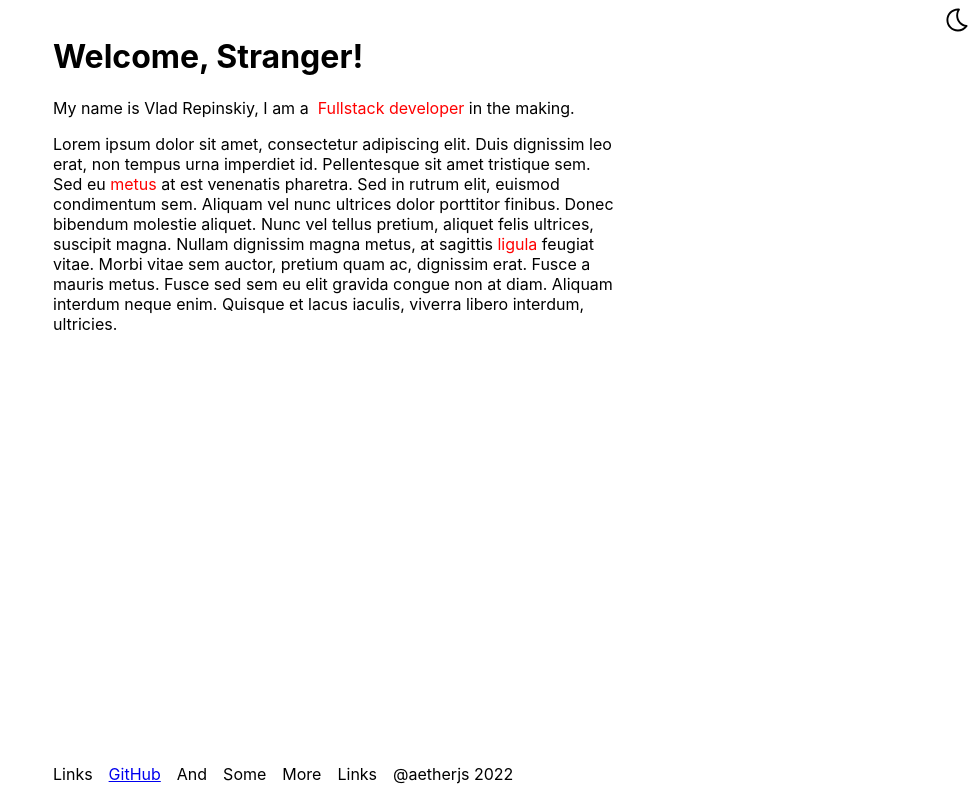
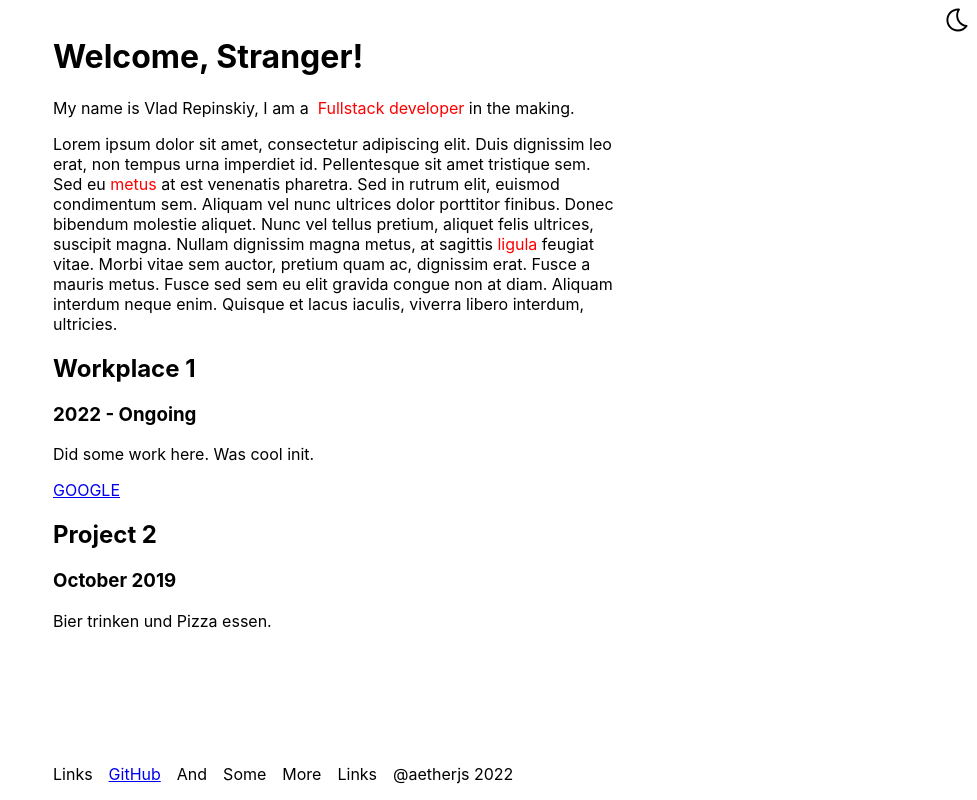
Before and after one commit to aetherjs/vladrepinsky, a React (Create React App) app: page / in a window 1280 px wide. Shown: the whole page, without its empty margins (303-1280 px from the left). Built offline with nearby package versions, Linux system fonts and the light colour scheme.

Commit message:
Add storyline to the main page and add test content for storyline

```diff
--- a/src/App.tsx
+++ b/src/App.tsx
@@ -1,6 +1,12 @@
 import React from 'react'
 import styles from './App.module.css'
 import { PageLayout } from './components/ui/page-layout'
+import { Episode, Storyline, StorylineProps } from './components/storyline/Storyline'
+
+const testData: Episode[] = [
+	{heading: 'Workplace 1', dates: '2022 - Ongoing', description: 'Did some work here. Was cool init.', link: {name: 'GOOGLE', url: 'google.com'}},
+	{heading: 'Project 2', dates: 'October 2019', description: 'Bier trinken und Pizza essen.'},
+]
 
 function App() {
 
@@ -22,6 +28,7 @@ function App() {
 				Fusce sed sem eu elit gravida congue non at diam. Aliquam interdum neque enim.
 				Quisque et lacus iaculis, viverra libero interdum, ultricies.
 			</p>
+			<Storyline episodes={testData} />
 		</PageLayout>
 	)
 }
```
